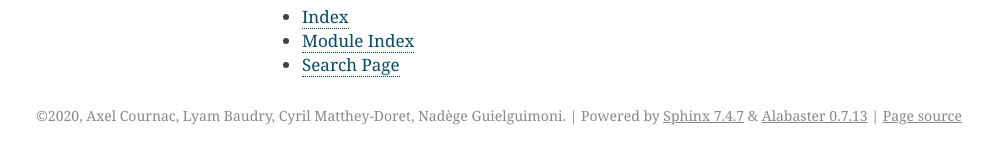
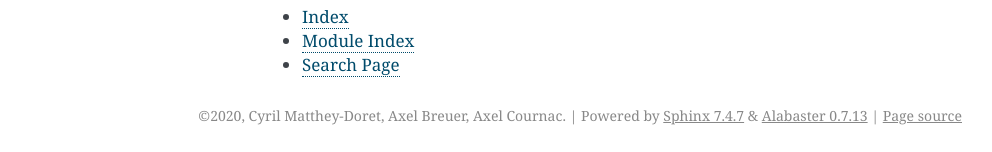
Before and after one commit to koszullab/chromosight, a Sphinx documentation site: the page built from docs/index.rst, in a window 1280 px wide. Shown: the part 1110-1262 px from the top of the page, without its empty margins (148-1140 px from the left). Built offline with Sphinx 7.4.7, drawn with Linux system fonts in a browser that asks for light colours; formulas are drawn with MathJax 3.

```diff
--- a/docs/conf.py
+++ b/docs/conf.py
@@ -21,14 +21,14 @@
 
 project = "chromosight"
 copyright = (
-    "2020, Axel Cournac, Lyam Baudry, Cyril Matthey-Doret, Nadège Guielguimoni"
+    "2020, Cyril Matthey-Doret, Axel Breuer, Axel Cournac"
 )
-author = "Axel Cournac, Lyam Baudry, Cyril Matthey-Doret, Nadège Guielguimoni"
+author = "Cyril Matthey-Doret, Axel Breuer, Remi Montagne, Lyam Baudry, Axel Cournac"
 
 # The short X.Y version
-version = "0.4"
+version = "1.1"
 # The full version, including alpha/beta/rc tags
-release = "0.4.0"
+release = "1.1.2"
 
 
 # -- General configuration ---------------------------------------------------
```
Also changed, not shown: docs/logo/chromosight_favicon.png.
